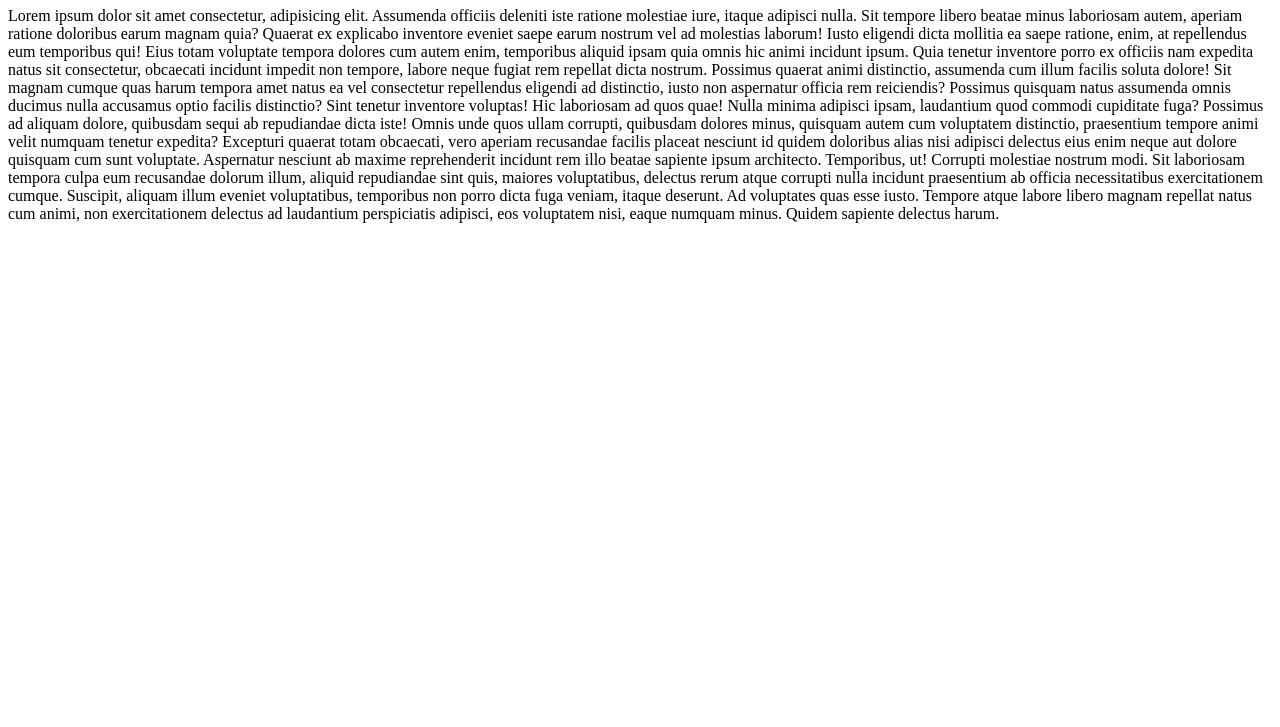
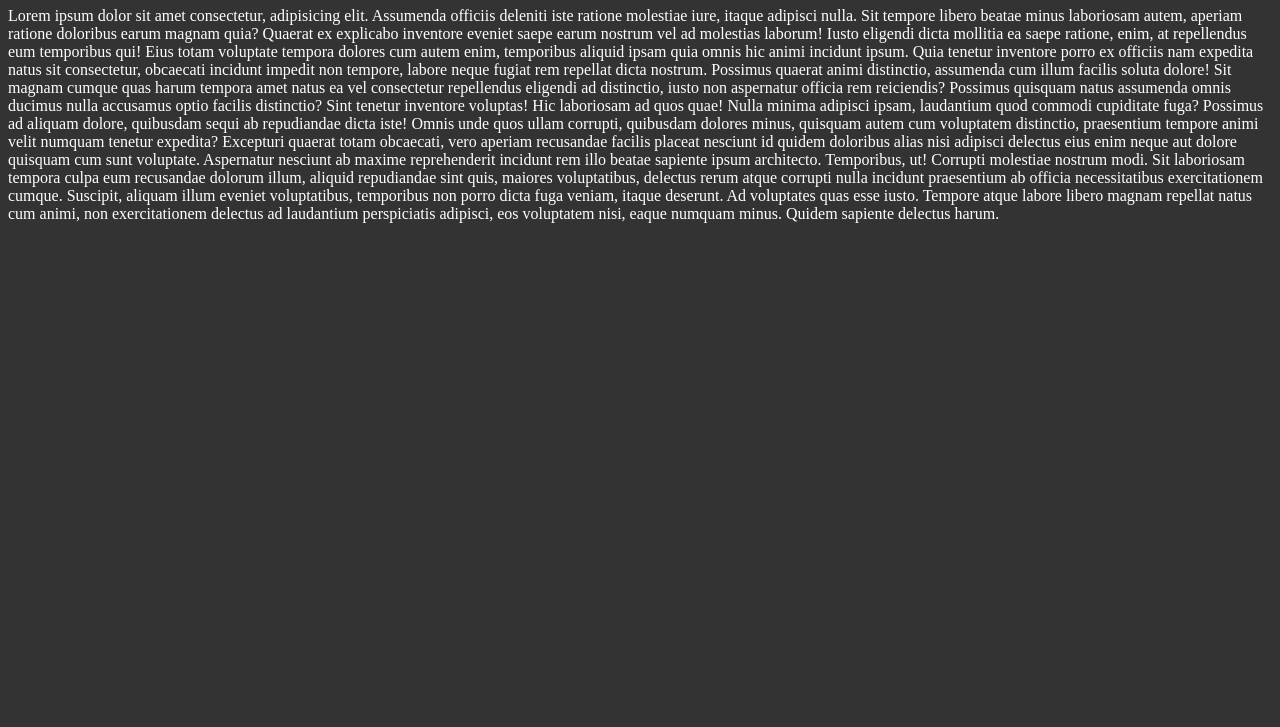
Before and after one commit to luis-camacho-dev/luis-camacho-dev.github.io, a website: page index.html in a window 1280 px wide. Shown: the part 73-800 px from the top of the page. Drawn offline with Linux system fonts and the light colour scheme.

Commit message:
add js and css

```diff
--- /dev/null
+++ b/js/main.js
@@ -0,0 +1 @@
+console.log("working");
--- /dev/null
+++ b/styles/main.css
@@ -0,0 +1,4 @@
+body {
+    background: #333;
+    color:white
+}
```
Also changed, not shown: index.html (+2 -0 lines).
